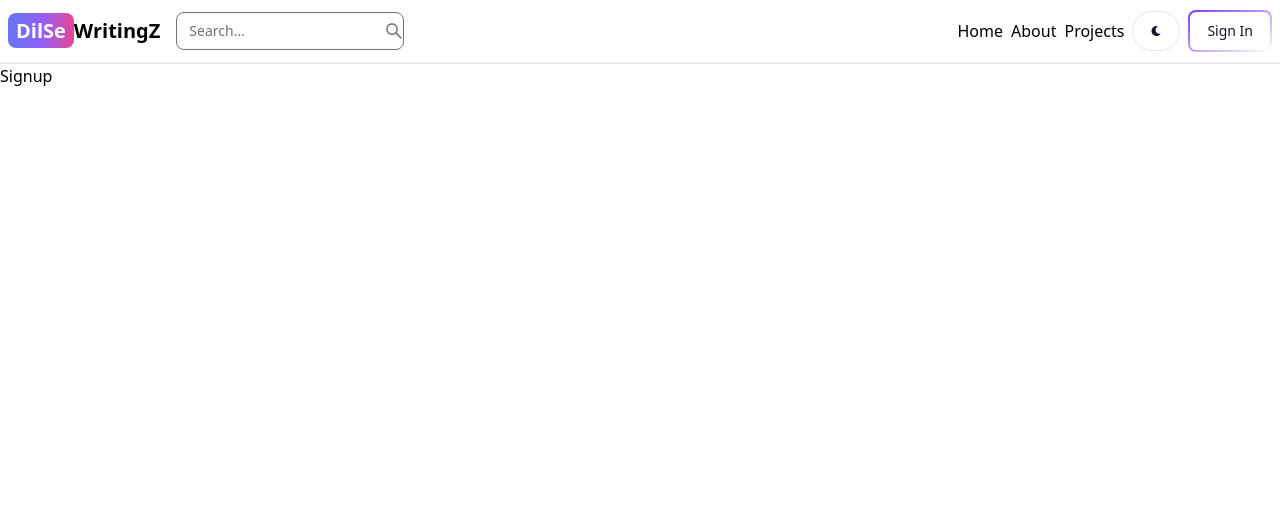
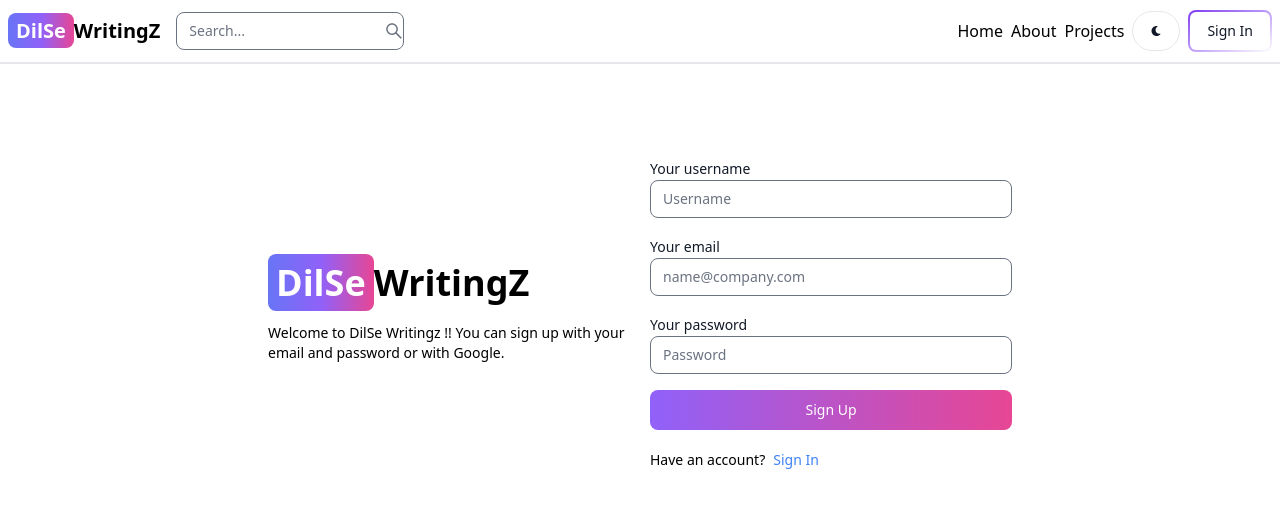
Before and after one commit to SushanthRHegde/Suzzy-Writes, a React (Vite) app in the folder client/: page /signup in a window 1280 px wide. Shown: the top 508 px of the page. Built offline with nearby package versions, Linux system fonts and the light colour scheme.

Commit message:
created signup ui and added functionality

```diff
--- a/client/src/pages/Signup.jsx
+++ b/client/src/pages/Signup.jsx
@@ -1,7 +1,116 @@
-import React from 'react'
+import { Alert, Button, Label, Spinner, TextInput } from 'flowbite-react';
+import { useState } from 'react';
+import { Link, useNavigate } from 'react-router-dom';
 
-export default function Signup() {
+export default function SignUp() {
+  const [formData, setFormData] = useState({});
+  const [errorMessage, setErrorMessage] = useState(null);
+  const [loading, setLoading] = useState(false);
+  const navigate = useNavigate();
+  const handleChange = (e) => {
+    setFormData({ ...formData, [e.target.id]: e.target.value.trim() });
+  };
+  const handleSubmit = async (e) => {
+    e.preventDefault();
+    if (!formData.username || !formData.email || !formData.password) {
+      return setErrorMessage('Please fill out all fields.');
+    }
+    try {
+      setLoading(true);
+      setErrorMessage(null);
+      const res = await fetch('/api/auth/signup', {
+        method: 'POST',
+        headers: { 'Content-Type': 'application/json' },
+        body: JSON.stringify(formData),
+      });
+      const data = await res.json();
+      if (data.success === false) {
+        return setErrorMessage(data.message);
+      }
+      setLoading(false);
+      if(res.ok) {
+        navigate('/sign-in');
+      }
+    } catch (error) {
+      setErrorMessage(error.message);
+      setLoading(false);
+    }
+  };
   return (
-    <div>Signup</div>
-  )
+    <div className='min-h-screen mt-20'>
+      <div className='flex p-3 max-w-3xl mx-auto flex-col md:flex-row md:items-center gap-5'>
+        {/* left */}
+        <div className='flex-1'>
+          <Link to='/' className='font-bold dark:text-white text-4xl'>
+            <span className='px-2 py-1 bg-gradient-to-r from-indigo-500 via-purple-500 to-pink-500 rounded-lg text-white'>
+              DilSe
+            </span>
+            WritingZ
+          </Link>
+          <p className='text-sm mt-5'>
+            Welcome to DilSe Writingz !! You can sign up with your email and password
+            or with Google.
+          </p>
+        </div>
+        {/* right */}
+
+        <div className='flex-1'>
+          <form className='flex flex-col gap-4' onSubmit={handleSubmit}>
+            <div>
+              <Label value='Your username' />
+              <TextInput
+                type='text'
+                placeholder='Username'
+                id='username'
+                onChange={handleChange}
+              />
+            </div>
+            <div>
+              <Label value='Your email' />
+              <TextInput
+                type='email'
+                placeholder='name@company.com'
+                id='email'
+                onChange={handleChange}
+              />
+            </div>
+            <div>
+              <Label value='Your password' />
+              <TextInput
+                type='password'
+                placeholder='Password'
+                id='password'
+                onChange={handleChange}
+              />
+            </div>
+            <Button
+              gradientDuoTone='purpleToPink'
+              type='submit'
+              disabled={loading}
+            >
+              {loading ? (
+                <>
+                  <Spinner size='sm' />
+                  <span className='pl-3'>Loading...</span>
+                </>
+              ) : (
+                'Sign Up'
+              )}
+            </Button>
+          </form>
+          <div className='flex gap-2 text-sm mt-5'>
+            <span>Have an account?</span>
+            <Link to='/sign-in' className='text-blue-500'>
+              Sign In
+            </Link>
+          </div>
+          {errorMessage && (
+            <Alert className='mt-5' color='failure'>
+              {errorMessage}
+            </Alert>
+          )}
+        </div>
+      </div>
+    </div>
+  );
 }
--- a/client/vite.config.js
+++ b/client/vite.config.js
@@ -1,7 +1,15 @@
-import { defineConfig } from 'vite'
-import react from '@vitejs/plugin-react-swc'
+import { defineConfig } from 'vite';
+import react from '@vitejs/plugin-react-swc';
 
 // https://vitejs.dev/config/
 export default defineConfig({
+  server: {
+    proxy: {
+      '/api': {
+        target: 'http://localhost:3000',
+        secure: false,
+      },
+    },
+  },
   plugins: [react()],
-})
+});
```
